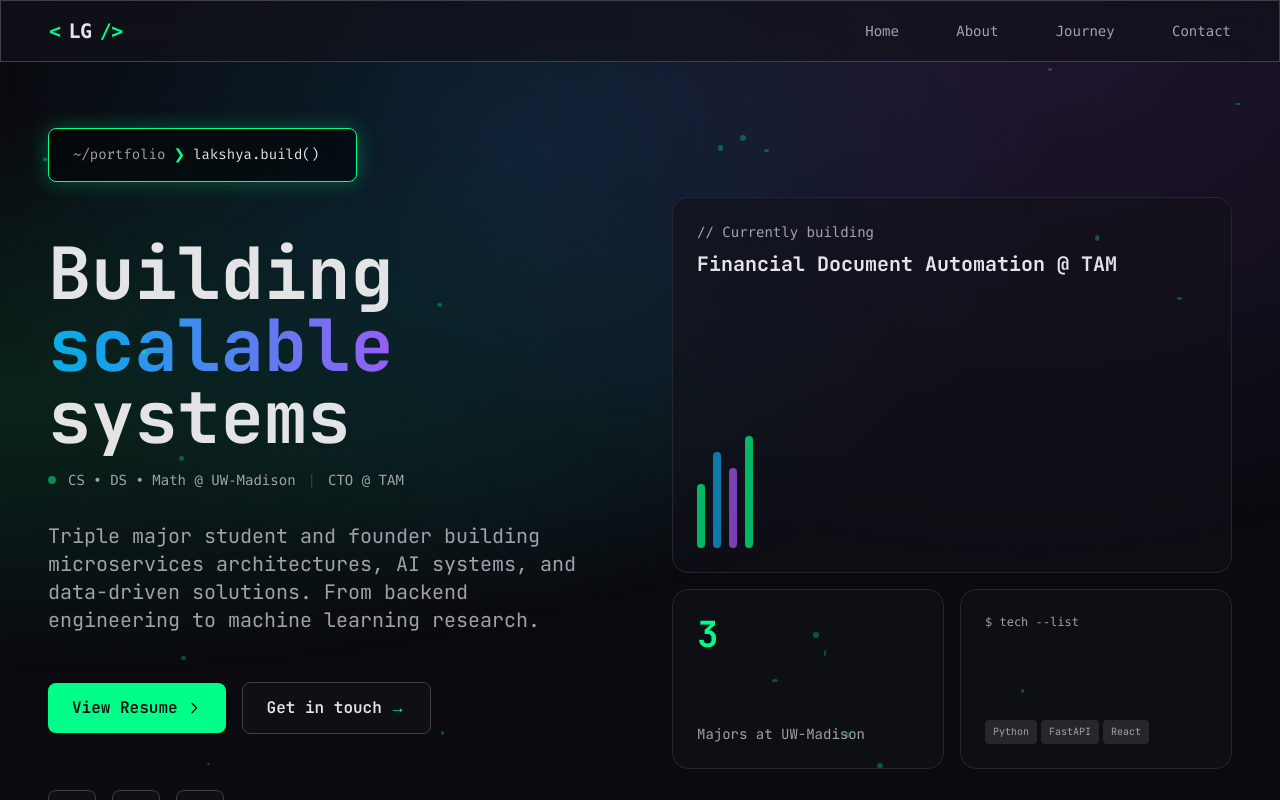
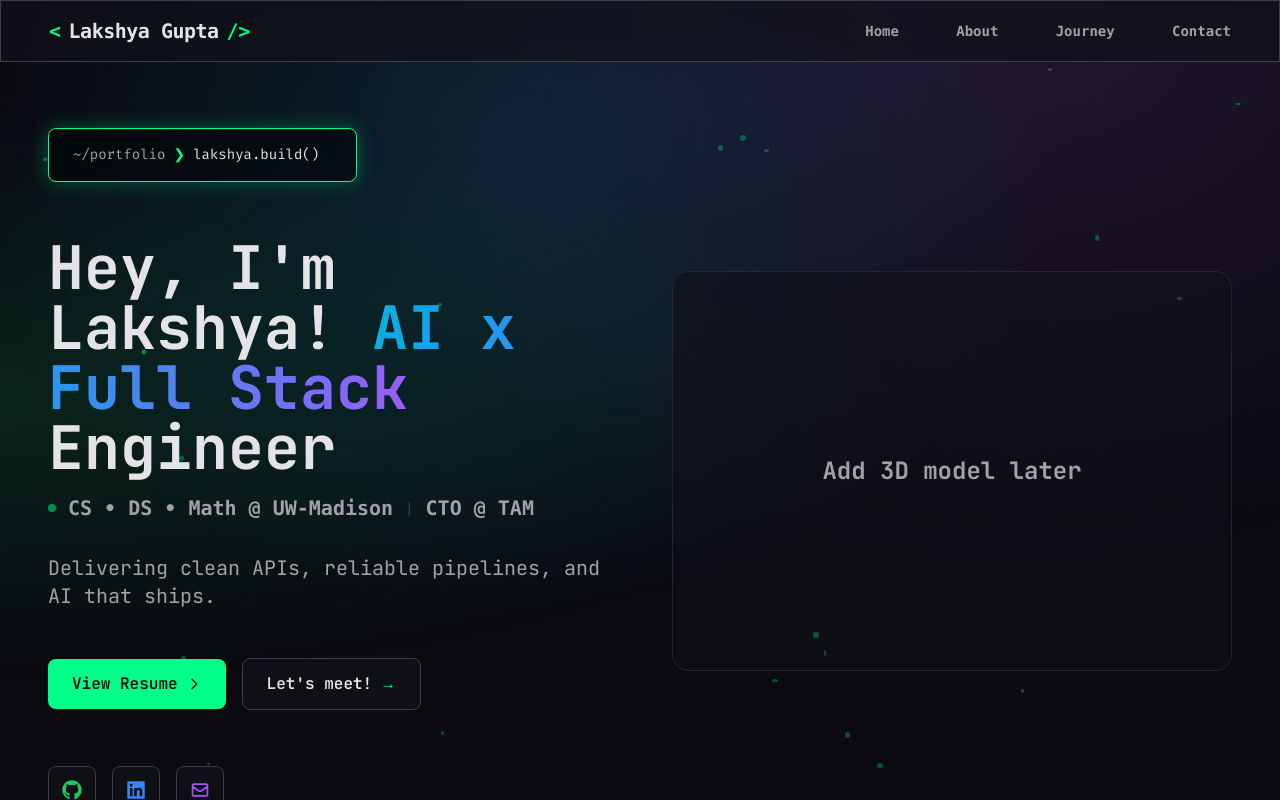
Before and after one commit to L-Gupta/my-portfolio, a Next.js app: page / in a window 1280 px wide. Shown: the top 800 px of the page. Built offline with nearby package versions, Linux system fonts and the light colour scheme.

Commit message:
Made more changes to frontend design

```diff
--- a/app/components/About.tsx
+++ b/app/components/About.tsx
@@ -51,7 +51,7 @@ export default function About() {
     <section
       id="about"
       ref={sectionRef}
-      className="py-32 px-6 md:px-12 max-w-[1400px] mx-auto relative z-10"
+      className="py-4 px-6 md:px-12 max-w-[1400px] mx-auto relative z-10"
       style={{
         opacity: isVisible ? 1 : 0,
         transform: isVisible ? 'translateY(0)' : 'translateY(20px)',
@@ -62,7 +62,6 @@ export default function About() {
       <div className="mb-16 text-center">
         <div className="flex items-center justify-center gap-3 mb-4">
           <div className="h-[1px] flex-1 bg-[var(--color-border)] max-w-[100px]"></div>
-          <span className="text-[var(--color-accent)] font-mono text-sm">01.</span>
           <h2 className="text-4xl md:text-5xl font-bold text-[var(--color-text)]">
             About <span className="text-[var(--color-accent)]">Me</span>
           </h2>
--- a/app/components/Hero.tsx
+++ b/app/components/Hero.tsx
@@ -1,6 +1,8 @@
 'use client';
 
 import { useEffect, useState } from 'react';
+import { FaGithub, FaLinkedin } from "react-icons/fa";
+import { HiOutlineMail } from "react-icons/hi";
 
 export default function Hero() {
   const [text, setText] = useState('');
@@ -22,7 +24,7 @@ export default function Hero() {
   }, []);
 
   return (
-    <section id="home" className="min-h-screen flex items-center px-6 md:px-12 pt-32 pb-16 max-w-[1400px] mx-auto relative z-10">
+    <section id="home" className="min-h-screen flex items-center px-6 md:px-12 pt-32 pb-2 max-w-[1400px] mx-auto relative z-10">
       {/* Floating particles */}
       <div className="particles">
         {[...Array(20)].map((_, i) => (
@@ -54,26 +56,25 @@ export default function Hero() {
 
           {/* Main heading */}
           <div className="space-y-4">
-            <h1 className="text-5xl md:text-6xl lg:text-7xl font-bold leading-tight">
-              <span className="text-[var(--color-text)]">Building</span>{' '}
+            <h1 className="text-4xl md:text-5xl lg:text-6xl font-bold leading-[1.05]">
+              <span className="text-[var(--color-text)]">Hey, I'm Lakshya!</span>{' '}
               <span className="text-transparent bg-clip-text bg-gradient-to-r from-[var(--color-accent)] via-[var(--color-secondary)] to-[var(--color-purple)] animate-gradient">
-                scalable
+                AI x Full Stack
               </span>
               <br />
-              <span className="text-[var(--color-text)]">systems</span>
+              <span className="text-[var(--color-text)]">Engineer</span>
             </h1>
 
             <div className="flex items-center gap-3 text-[var(--color-text-muted)] font-mono text-sm">
               <div className="w-2 h-2 rounded-full bg-[var(--color-accent)] animate-pulse"></div>
-              <span>CS • DS • Math @ UW-Madison</span>
+              <span className="text-lg md:text-xl font-bold">CS • DS • Math @ UW-Madison</span>
               <span className="text-[var(--color-border-bright)]">|</span>
-              <span>CTO @ TAM</span>
+              <span className="text-lg md:text-xl font-bold">CTO @ TAM</span>
             </div>
           </div>
 
           <p className="text-lg md:text-xl text-[var(--color-text-muted)] leading-relaxed max-w-[600px]">
-            Triple major student and founder building microservices architectures, AI systems, and
-            data-driven solutions. From backend engineering to machine learning research.
+            Delivering clean APIs, reliable pipelines, and AI that ships.
           </p>
 
           {/* CTA buttons */}
@@ -93,7 +94,7 @@ export default function Hero() {
               href="#contact"
               className="px-6 py-3 glass rounded-lg font-semibold text-[var(--color-text)] transition-all duration-300 hover:border-[var(--color-accent)] hover:shadow-[0_0_20px_var(--color-accent-glow)] flex items-center gap-2"
             >
-              <span>Get in touch</span>
+              <span>Let's meet!</span>
               <span className="text-[var(--color-accent)]">→</span>
             </a>
           </div>
@@ -101,19 +102,20 @@ export default function Hero() {
           {/* Social links - inline */}
           <div className="flex gap-4 pt-6">
             {[
-              { icon: 'GH', label: 'GitHub', href: 'https://github.com/L-Gupta' },
-              { icon: 'LI', label: 'LinkedIn', href: 'https://linkedin.com' },
-              { icon: '@', label: 'Email', href: 'mailto:lgupta22@wisc.edu' },
-            ].map((social) => (
+              { label: 'GitHub', href: 'https://github.com/L-Gupta', Icon: FaGithub, newTab: true, color: 'text-green-500', hover: 'hover:border-green-500 hover:text-green-500' },
+              { label: 'LinkedIn', href: 'https://www.linkedin.com/in/lakshya-gupta-003683329/', Icon: FaLinkedin, newTab: true, color: 'text-blue-500', hover: 'hover:border-blue-500 hover:text-blue-500' },
+              { label: 'Email', href: 'mailto:lgupta22@wisc.edu', Icon: HiOutlineMail, newTab: false, color: 'text-purple-500', hover: 'hover:border-purple-500 hover:text-purple-500' },
+            ].map(({ label, href, Icon, newTab, color, hover }) => (
               <a
-                key={social.label}
-                href={social.href}
-                target="_blank"
-                rel="noopener noreferrer"
-                className="w-12 h-12 glass rounded-lg flex items-center justify-center text-[var(--color-text-muted)] font-bold transition-all duration-300 hover:text-[var(--color-accent)] hover:border-[var(--color-accent)] hover:shadow-[0_0_20px_var(--color-accent-glow)] hover:scale-110"
-                title={social.label}
+                key={label}
+                href={href}
+                target={newTab ? "_blank" : undefined}
+                rel={newTab ? "noopener noreferrer" : undefined}
+                className={`w-12 h-12 glass rounded-lg flex items-center justify-center transition-all duration-300 hover:shadow-[0_0_20px_var(--color-accent-glow)] hover:scale-110 ${color} ${hover}`}
+                title={label}
+                aria-label={label}
               >
-                {social.icon}
+                <Icon className="w-5 h-5" />
               </a>
             ))}
           </div>
@@ -121,39 +123,9 @@ export default function Hero() {
 
         {/* Right Column - Visual */}
         <div className="relative opacity-0 animate-fade-in-right delay-500">
-          {/* Bento-style card grid */}
-          <div className="grid grid-cols-2 gap-4 auto-rows-[180px]">
-            {/* Large card - spans 2 rows */}
-            <div className="bento-card col-span-2 row-span-2 rounded-2xl p-6 flex flex-col justify-between overflow-hidden">
-              <div>
-                <div className="text-sm text-[var(--color-text-muted)] mb-2 font-mono">// Currently building</div>
-                <h3 className="text-xl font-bold text-[var(--color-text)]">Financial Document Automation @ TAM</h3>
-              </div>
-              <div className="flex items-end gap-2">
-                <div className="h-16 w-2 bg-[var(--color-accent)] rounded-full opacity-70"></div>
-                <div className="h-24 w-2 bg-[var(--color-secondary)] rounded-full opacity-70"></div>
-                <div className="h-20 w-2 bg-[var(--color-purple)] rounded-full opacity-70"></div>
-                <div className="h-28 w-2 bg-[var(--color-accent)] rounded-full opacity-70"></div>
-              </div>
-            </div>
-
-            {/* Stats card */}
-            <div className="bento-card rounded-2xl p-6 flex flex-col justify-between">
-              <div className="text-4xl font-bold text-[var(--color-accent)]">3</div>
-              <div className="text-sm text-[var(--color-text-muted)]">Majors at UW-Madison</div>
-            </div>
-
-            {/* Tech stack preview */}
-            <div className="bento-card rounded-2xl p-6 flex flex-col justify-between">
-              <div className="text-xs text-[var(--color-text-muted)] mb-2 font-mono">$ tech --list</div>
-              <div className="flex flex-wrap gap-1">
-                {['Python', 'FastAPI', 'React'].map((tech) => (
-                  <span key={tech} className="text-[10px] px-2 py-1 bg-[var(--color-border)] rounded text-[var(--color-text-muted)]">
-                    {tech}
-                  </span>
-                ))}
-              </div>
-            </div>
+          {/* Big cardholder for future 3D model */}
+          <div className="bento-card rounded-2xl p-16 flex items-center justify-center text-center text-2xl font-bold text-[var(--color-text-muted)] border-2 border-dashed border-[var(--color-accent)] min-h-[400px]">
+            Add 3D model later
           </div>
         </div>
       </div>
--- a/app/components/Highlight.tsx
+++ b/app/components/Highlight.tsx
@@ -2,7 +2,7 @@
 
 export default function Highlight() {
   return (
-    <section className="py-20 px-6 md:px-12 relative z-10">
+    <section className="py-4 px-6 md:px-12 relative z-10">
       <div className="max-w-[1200px] mx-auto">
         <div className="glass-strong rounded-2xl p-8 md:p-12 border-l-4 border-[var(--color-accent)] relative overflow-hidden">
           {/* Code-style decoration */}
@@ -15,8 +15,7 @@ export default function Highlight() {
               <span className="text-[var(--color-purple)]">const</span> philosophy <span className="text-[var(--color-text-muted)]">=</span> {'{'}
             </div>
             <p className="text-xl md:text-2xl lg:text-3xl text-[var(--color-text)] leading-relaxed font-medium pl-8 italic">
-              "Learning is not about memorizing solutions—it's about building frameworks to solve
-              problems that don't exist yet."
+              "I learn principles, not just solutions.
             </p>
             <div className="text-sm font-mono text-[var(--color-accent)] mt-4">
               {'}'};
--- a/app/components/Journey.tsx
+++ b/app/components/Journey.tsx
@@ -182,12 +182,11 @@ export default function Journey() {
   };
 
   return (
-    <section id="journey" className="py-32 px-6 md:px-12 max-w-[1400px] mx-auto relative z-10">
+    <section id="journey" className="py-4 px-6 md:px-12 max-w-[1400px] mx-auto relative z-10">
       {/* Header */}
       <div className="mb-16 text-center">
         <div className="flex items-center justify-center gap-3 mb-4">
           <div className="h-[1px] flex-1 bg-[var(--color-border)] max-w-[100px]"></div>
-          <span className="text-[var(--color-accent)] font-mono text-sm">02.</span>
           <h2 className="text-4xl md:text-5xl font-bold text-[var(--color-text)]">
             My <span className="text-[var(--color-accent)]">Journey</span>
           </h2>
--- a/app/components/Navigation.tsx
+++ b/app/components/Navigation.tsx
@@ -36,7 +36,7 @@ export default function Navigation() {
           className="text-xl font-bold text-[var(--color-text)] tracking-tight hover:text-[var(--color-accent)] transition-colors font-mono flex items-center gap-2"
         >
           <span className="text-[var(--color-accent)]">&lt;</span>
-          LG
+          Lakshya Gupta
           <span className="text-[var(--color-accent)]">/&gt;</span>
         </Link>
 
@@ -46,7 +46,7 @@ export default function Navigation() {
               <Link
                 href={`#${item.toLowerCase()}`}
                 onClick={(e) => scrollToSection(e, item.toLowerCase())}
-                className="text-[var(--color-text-muted)] text-sm font-medium relative group transition-colors hover:text-[var(--color-accent)] font-mono"
+                className="text-[var(--color-text-muted)] text-sm font-bold relative group transition-colors hover:text-[var(--color-accent)] font-mono"
               >
                 <span className="text-[var(--color-accent)] opacity-0 group-hover:opacity-100 transition-opacity">//</span> {item}
                 <span className="absolute bottom-[-4px] left-0 w-0 h-[2px] bg-[var(--color-accent)] transition-all duration-300 group-hover:w-full" />
--- a/app/page.tsx
+++ b/app/page.tsx
@@ -25,7 +25,9 @@ export default function Home() {
       <Hero />
       <Highlight />
       <About />
+      <div style={{ marginBottom: '16pt' }} />
       <Experience />
+      <div style={{ marginBottom: '16pt' }} />
       <Journey />
       <Contact />
       <Footer />
--- a/package.json
+++ b/package.json
@@ -12,7 +12,8 @@
     "@tailwindcss/postcss": "^4.1.18",
     "next": "14.2.5",
     "react": "^18",
-    "react-dom": "^18"
+    "react-dom": "^18",
+    "react-icons": "^5.5.0"
   },
   "devDependencies": {
     "@types/node": "^20",
```
Also changed, not shown: app/components/Contact.tsx (+43 -15 lines), app/components/Experience.tsx (+2 -16 lines), 1 other file (tests, documents, lock files or other folders).
